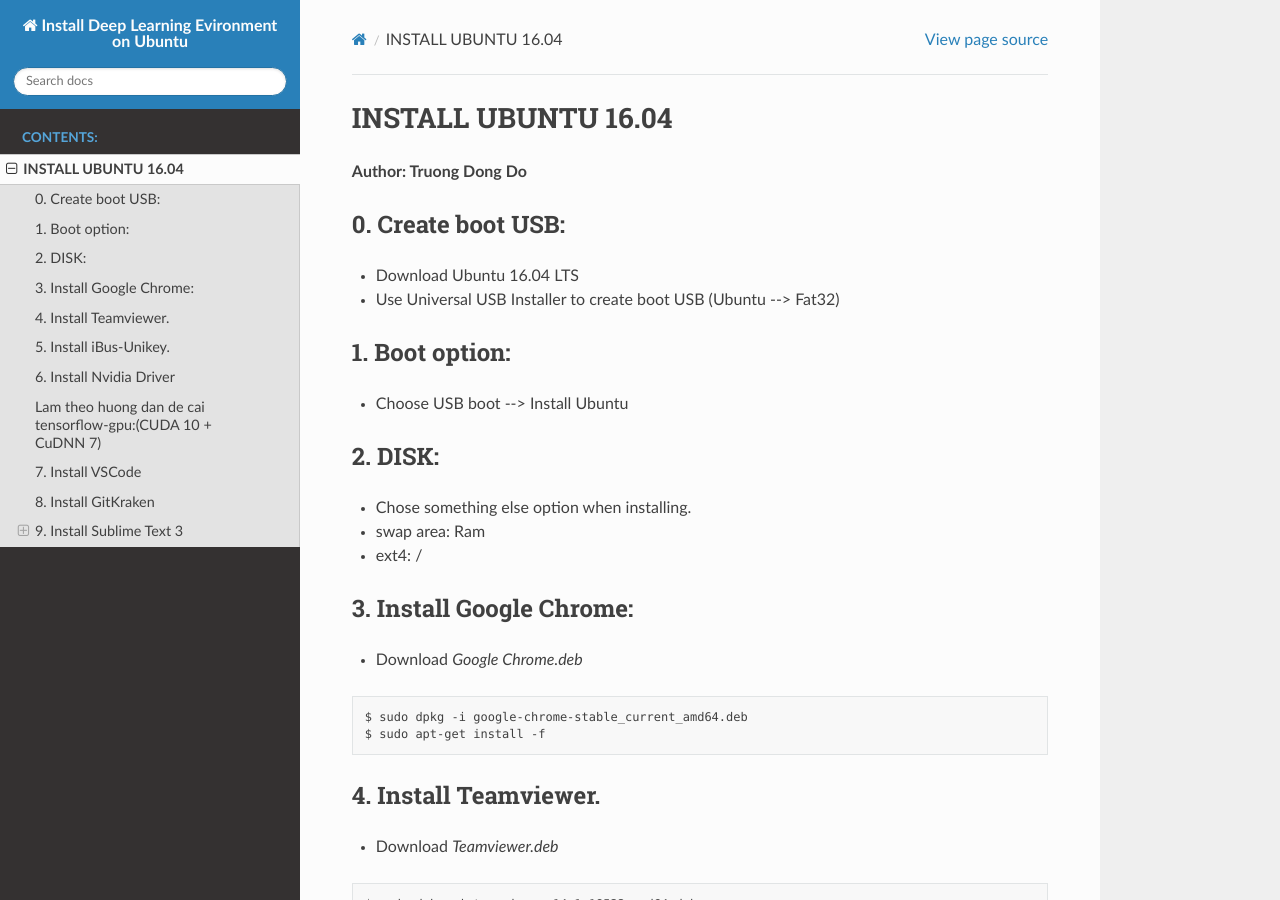
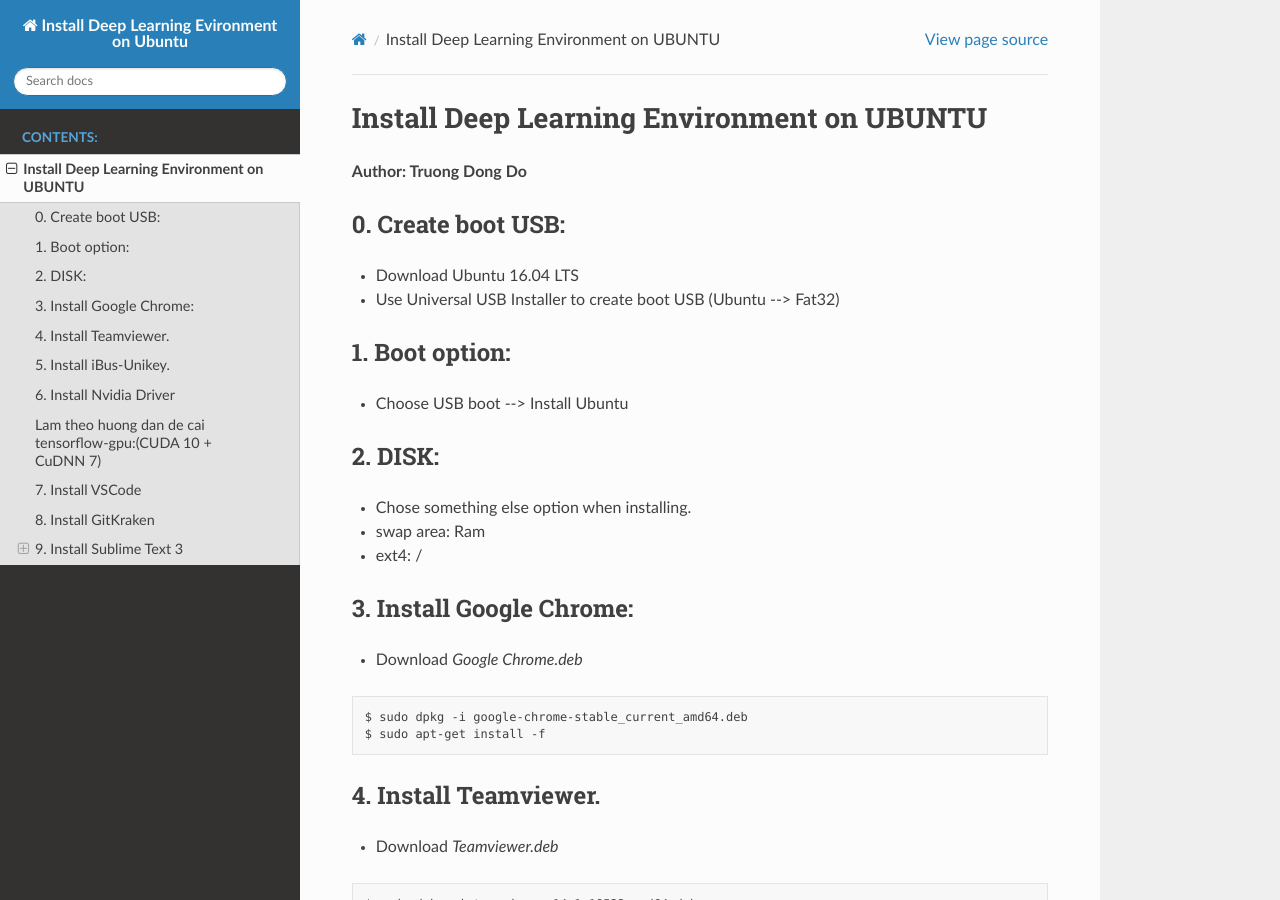
Before and after one commit to TruongDong-Do/Install_Ubuntu_Environment, a Sphinx documentation site: the page built from docs/Development_Ubuntu_GPU.rst, in a window 1280 px wide and 900 px high. Built offline with Sphinx 7.4.7 and the Read the Docs theme 2.0.0, drawn with Linux system fonts in a browser that asks for light colours.

Commit message:
Update Development_Ubuntu_GPU.rst

```diff
--- a/docs/Development_Ubuntu_GPU.rst
+++ b/docs/Development_Ubuntu_GPU.rst
@@ -1,4 +1,4 @@
-INSTALL UBUNTU 16.04
+Install Deep Learning Environment on UBUNTU
 ~~~~~~~~~~~~~~~~~~~~
 **Author: Truong Dong Do**
 
```
